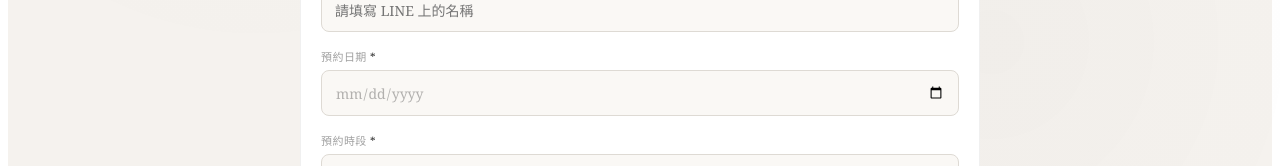
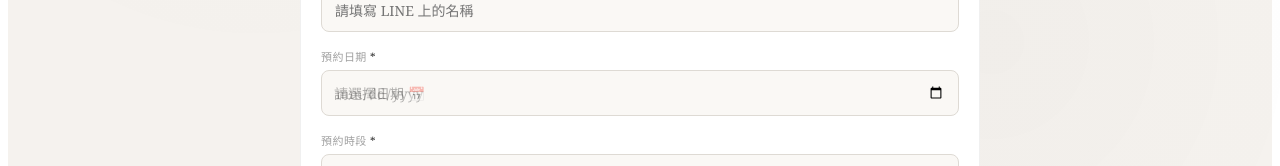
Before and after one commit to SHIIN-Joy/Shiin_booking, a React (Vite) app in the folder salon-booking/: page / in a window 1280 px wide. Shown: the part 566-732 px from the top of the page. Built offline with nearby package versions, Linux system fonts and the light colour scheme.

Commit message:
Update App.jsx

```diff
--- a/salon-booking/src/App.jsx
+++ b/salon-booking/src/App.jsx
@@ -432,6 +432,13 @@ export default function BookingSystem() {
                   <div>
                     <FieldLabel label="預約日期" required />
                     {errors.date && <div style={{ color: "#e07070", fontSize: 11.5, marginBottom: 6 }}>{errors.date}</div>}
+                    <div style={{ position: "relative" }}>
+                      {!form.date && (
+                        <div style={{
+                          position: "absolute", top: "50%", left: 13, transform: "translateY(-50%)",
+                          color: "rgba(44,44,44,0.35)", fontSize: 14, pointerEvents: "none", zIndex: 1,
+                        }}>請選擇日期 📅</div>
+                      )}
                     <input type="date" value={form.date}
                       onChange={e => { setForm(p => ({ ...p, date: e.target.value })); setErrors(p => ({ ...p, date: undefined })); }}
                       min={new Date().toISOString().split("T")[0]}
@@ -444,6 +451,7 @@ export default function BookingSystem() {
                       onFocus={e => e.target.style.borderColor = "#2c2c2c"}
                       onBlur={e => e.target.style.borderColor = errors.date ? "rgba(200,80,80,0.4)" : "#dedad4"}
                     />
+                    </div>
                   </div>
 
                   {/* 預約時段 */}
```
